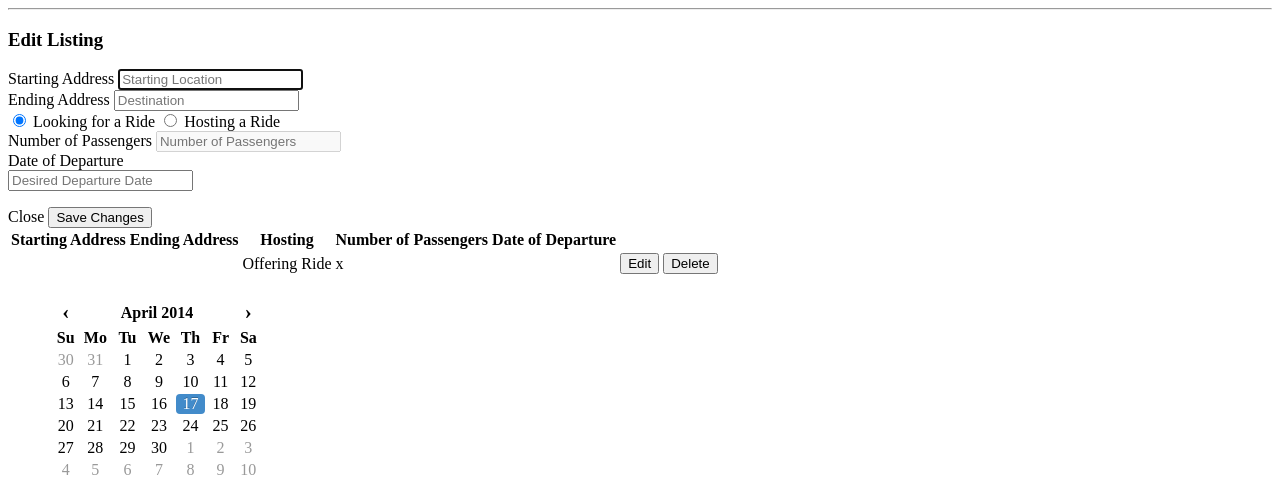
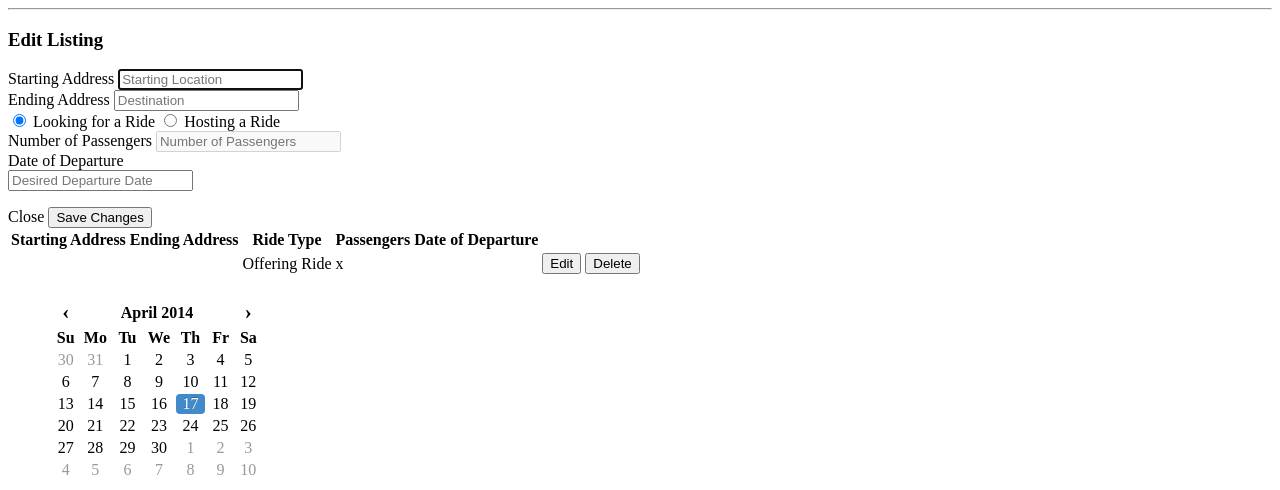
Before and after one commit to gorel/purdue-ride-mapper, a PHP site: page /modules/editListings/editListings.php in a window 1280 px wide. Shown: the top 490 px of the page. Run offline with PHP 8.4, Linux system fonts and the light colour scheme; the visitor is signed in with stand-in values (Sample User, id 1); tables that the repository leaves empty or names only in its code hold one stand-in row (values such as "Sample post"); data that the repository does not hold is empty.

Commit message:
made uniform with find listings

```diff
--- a/www/modules/editListings/editListings.php
+++ b/www/modules/editListings/editListings.php
@@ -98,8 +98,8 @@
 			<tr>
 			<th> Starting Address </th>
 			<th> Ending Address </th>
-			<th> Hosting </th>
-			<th> Number of Passengers </th>
+			<th> Ride Type </th>
+			<th> Passengers </th>
 			<th> Date of Departure </th>
 			</tr>
 			</thead>";
```
